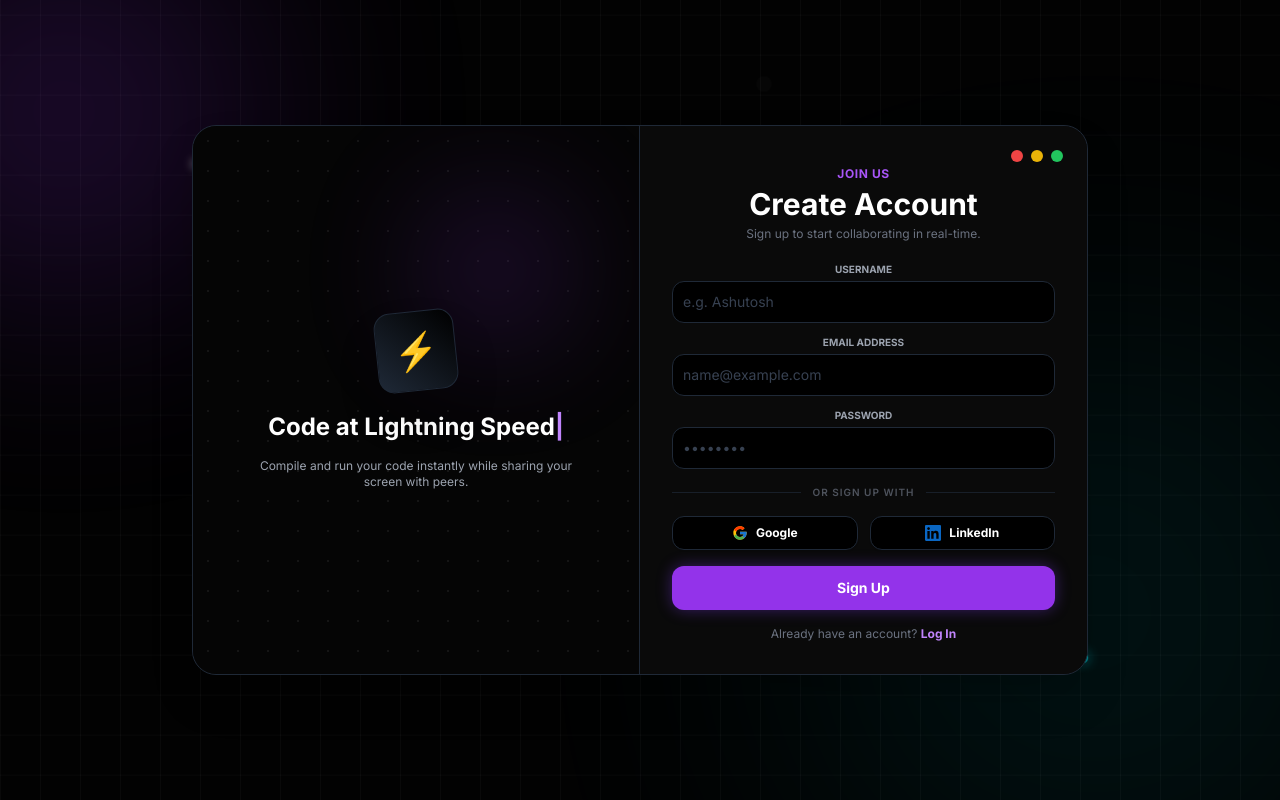
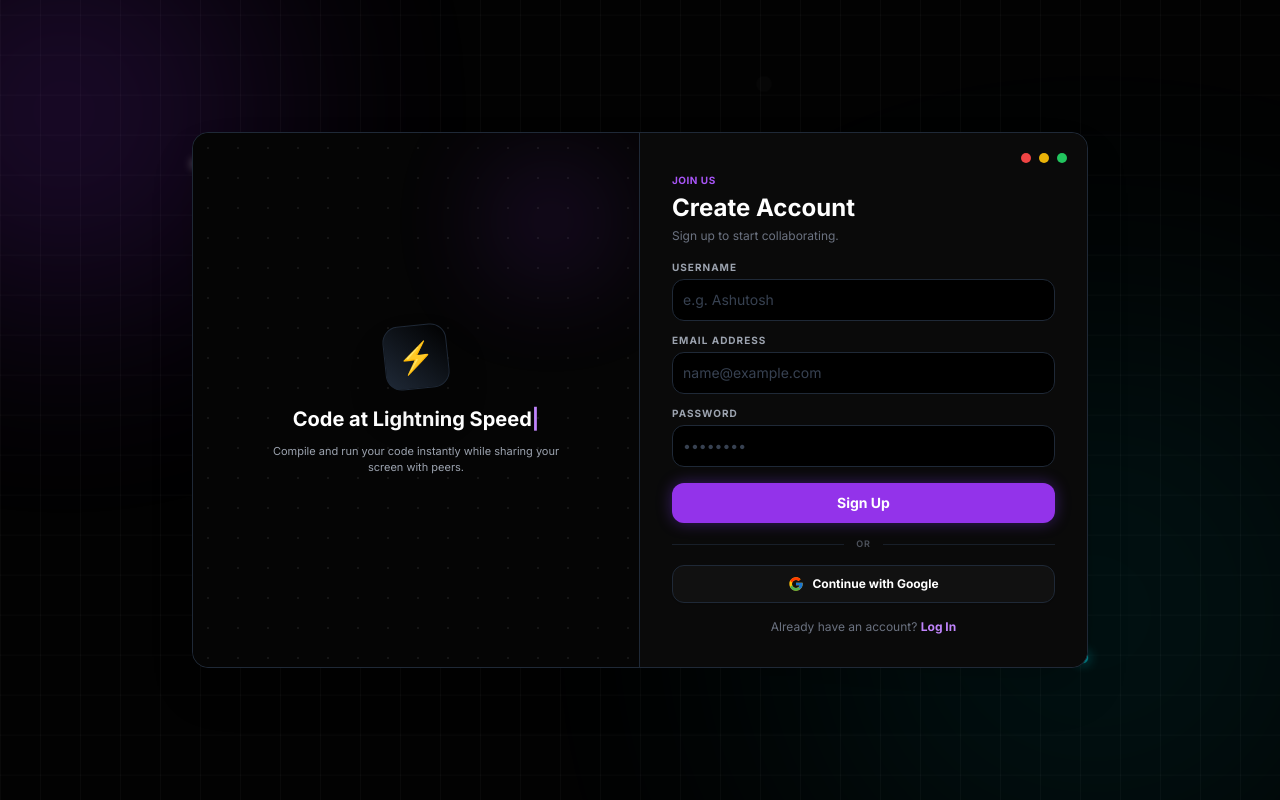
Before and after one commit to Ashutoshporwal-ashu/code-pair, a React (Vite) app: page /signup in a window 1280 px wide. Built offline with nearby package versions, Linux system fonts and the light colour scheme.

Commit message:
feat: finalized auth UI, fixed overflow issues, and made app production ready

```diff
--- a/package.json
+++ b/package.json
@@ -13,6 +13,7 @@
   "dependencies": {
     "@monaco-editor/react": "^4.6.0",
     "express": "^5.2.1",
+    "firebase": "^12.11.0",
     "framer-motion": "^12.36.0",
     "nodemon": "^3.1.11",
     "react": "^18.3.1",
--- /dev/null
+++ b/src/firebase.js
@@ -0,0 +1,20 @@
+// src/firebase.js
+import { initializeApp } from "firebase/app";
+import { getAuth, GoogleAuthProvider } from "firebase/auth";
+
+const firebaseConfig = {
+  apiKey: "AIzaSyAf8EJlzjr5zzEZY0BpfcJ2sBU4afGLOzY",
+  authDomain: "code-sync-15c65.firebaseapp.com",
+  projectId: "code-sync-15c65",
+  storageBucket: "code-sync-15c65.firebasestorage.app",
+  messagingSenderId: "881283922284",
+  appId: "1:881283922284:web:5752fa88186ff56bc49b49",
+  measurementId: "G-KFQ6LCQLGC"
+};
+
+// Initialize Firebase
+const app = initializeApp(firebaseConfig);
+
+// Initialize Firebase Authentication and get a reference to the service
+export const auth = getAuth(app);
+export const googleProvider = new GoogleAuthProvider();
--- a/src/pages/Signup.jsx
+++ b/src/pages/Signup.jsx
@@ -2,6 +2,8 @@ import React, { useState, useEffect } from 'react';
 import { Link, useNavigate } from 'react-router-dom';
 import toast from 'react-hot-toast';
 import Background from '../components/Background';
+import { auth, googleProvider } from '../firebase';
+import { createUserWithEmailAndPassword, signInWithPopup, updateProfile } from 'firebase/auth';
 
 const Signup = () => {
     const navigate = useNavigate();
@@ -15,35 +17,31 @@ const Signup = () => {
     const [signupDeleting, setSignupDeleting] = useState(false);
     const fullSignupText = "Code at Lightning Speed";
 
-    const signupTypingSpeed = 120;
-    const signupDeletingSpeed = 70;
-    const signupPauseTime = 2500;
-
     useEffect(() => {
         let signupTimer;
         const handleSignupTyping = () => {
             if (!signupDeleting) {
                 if (signupText.length < fullSignupText.length) {
                     setSignupText(fullSignupText.slice(0, signupText.length + 1));
-                    signupTimer = setTimeout(handleSignupTyping, signupTypingSpeed);
+                    signupTimer = setTimeout(handleSignupTyping, 120);
                 } else {
                     signupTimer = setTimeout(() => {
                         setSignupDeleting(true);
                         handleSignupTyping();
-                    }, signupPauseTime);
+                    }, 2500);
                 }
             } else {
                 if (signupText.length > 0) {
                     setSignupText(fullSignupText.slice(0, signupText.length - 1));
-                    signupTimer = setTimeout(handleSignupTyping, signupDeletingSpeed);
+                    signupTimer = setTimeout(handleSignupTyping, 70);
                 } else {
                     setSignupDeleting(false);
-                    signupTimer = setTimeout(handleSignupTyping, signupTypingSpeed);
+                    signupTimer = setTimeout(handleSignupTyping, 120);
                 }
             }
         };
 
-        signupTimer = setTimeout(handleSignupTyping, signupTypingSpeed);
+        signupTimer = setTimeout(handleSignupTyping, 120);
         return () => clearTimeout(signupTimer);
     }, [signupText, signupDeleting]);
 
@@ -51,7 +49,7 @@ const Signup = () => {
         setFormData({ ...formData, [e.target.name]: e.target.value });
     };
 
-    const handleSignup = (e) => {
+    const handleSignup = async (e) => {
         e.preventDefault();
 
         if (!formData.username || !formData.email || !formData.password) {
@@ -59,97 +57,121 @@ const Signup = () => {
             return;
         }
 
-        const users = JSON.parse(localStorage.getItem('codeSync_users')) || [];
-        const userExists = users.some(u => u.email === formData.email);
+        try {
+            const userCredential = await createUserWithEmailAndPassword(auth, formData.email, formData.password);
 
-        if (userExists) {
+            await updateProfile(userCredential.user, {
+                displayName: formData.username
+            });
+
+            localStorage.setItem('username', formData.username);
+            localStorage.setItem('token', userCredential.user.accessToken);
+
+            toast.success('Account created successfully! 🎉');
+            navigate('/');
+        } catch (error) {
+            if (error.code === 'auth/email-already-in-use') {
                 toast.error('Email is already registered! Please Login. ⚠️');
-            return;
+            } else if (error.code === 'auth/weak-password') {
+                toast.error('Password should be at least 6 characters. 🔒');
+            } else {
+                toast.error(error.message);
             }
-
-        users.push(formData);
-        localStorage.setItem('codeSync_users', JSON.stringify(users));
-
-        toast.success('Account created successfully! Please Log In. 🎉');
-        navigate('/login');
+        }
     };
 
-    const handleSocialAuth = (provider) => {
-        toast.success(`${provider} authentication coming soon!`);
+    const handleGoogleAuth = async () => {
+        try {
+            const result = await signInWithPopup(auth, googleProvider);
+            const user = result.user;
+
+            localStorage.setItem('username', user.displayName || 'Google User');
+            localStorage.setItem('token', user.accessToken);
+
+            toast.success(`Welcome, ${user.displayName}! 🚀`);
+            navigate('/');
+        } catch (error) {
+            if (error.code !== 'auth/popup-closed-by-user' && error.code !== 'auth/cancelled-popup-request') {
+                toast.error("Google Sign-In Failed! 🚫");
+                console.error(error);
+            }
+        }
     };
 
     return (
-        /* ✨ FIX 1: overflow-hidden ki jagah overflow-y-auto aur py-10 lagaya taaki scroll ho sake agar screen choti ho */
-        <div className="min-h-screen bg-[#020202] flex items-center justify-center py-10 px-4 relative overflow-y-auto overflow-x-hidden selection:bg-purple-500/30">
+        <div className="min-h-screen bg-[#020202] flex items-center justify-center p-4 relative overflow-y-auto overflow-x-hidden selection:bg-purple-500/30">
             <Background />
 
-            {/* ✨ FIX 2: min-h-[600px] hata diya taaki card automatic apni height adjust kare */}
-            <div className="bg-[#0a0a0a] rounded-3xl shadow-2xl flex flex-row-reverse max-w-4xl w-full border border-gray-800 animate-in fade-in zoom-in duration-300 relative z-10 my-auto">
+            <div className="bg-[#0a0a0a] rounded-2xl shadow-2xl flex flex-col md:flex-row-reverse max-w-4xl w-full border border-gray-800 animate-in fade-in zoom-in duration-300 relative z-10 m-auto">
 
-                {/* 📝 RIGHT SIDE: FORM (Spacing reduce ki gayi hai) */}
-                <div className="w-full md:w-1/2 p-6 md:p-8 flex flex-col justify-center relative z-10 bg-[#0a0a0a] rounded-r-3xl md:rounded-l-none rounded-l-3xl">
-                    <div className="absolute top-6 right-6 flex items-center gap-2">
-                        <div className="w-3 h-3 rounded-full bg-red-500"></div>
-                        <div className="w-3 h-3 rounded-full bg-yellow-500"></div>
-                        <div className="w-3 h-3 rounded-full bg-green-500"></div>
+                {/* 📝 FORM SIDE */}
+                <div className="w-full md:w-1/2 p-6 md:p-8 flex flex-col justify-center relative z-10 bg-[#0a0a0a] rounded-2xl md:rounded-l-none text-left items-start">
+                    <div className="absolute top-5 right-5 flex items-center gap-2">
+                        <div className="w-2.5 h-2.5 rounded-full bg-red-500"></div>
+                        <div className="w-2.5 h-2.5 rounded-full bg-yellow-500"></div>
+                        <div className="w-2.5 h-2.5 rounded-full bg-green-500"></div>
                     </div>
 
-                    <div className="mb-5 mt-2">
-                        <h4 className="text-purple-500 font-bold text-xs uppercase tracking-wider mb-1">Join Us</h4>
-                        <h1 className="text-3xl font-extrabold text-white mb-1">Create Account</h1>
-                        <p className="text-gray-500 text-xs">Sign up to start collaborating in real-time.</p>
+                    <div className="mb-4 mt-2 w-full text-left">
+                        <h4 className="text-purple-500 font-bold text-[10px] uppercase tracking-wider mb-1">Join Us</h4>
+                        <h1 className="text-2xl font-extrabold text-white mb-1">Create Account</h1>
+                        <p className="text-gray-500 text-xs">Sign up to start collaborating.</p>
                     </div>
 
-                    {/* ✨ FIX 3: gap-4 ko gap-3 kar diya */}
-                    <form onSubmit={handleSignup} className="flex flex-col gap-3">
-                        <div className="flex flex-col gap-1">
-                            <label className="text-[10px] font-bold text-gray-400 uppercase">Username</label>
+                    <form onSubmit={handleSignup} className="flex flex-col gap-3 w-full text-left">
+                        <div className="flex flex-col gap-1 w-full">
+                            <label className="text-[10px] font-bold text-gray-400 uppercase tracking-widest text-left">Username</label>
                             <input
                                 type="text"
                                 name="username"
                                 placeholder="e.g. Ashutosh"
-                                className="bg-black border border-gray-800 text-white p-2.5 rounded-xl focus:outline-none focus:border-purple-500 focus:ring-1 focus:ring-purple-500 transition-all placeholder-gray-700 text-sm"
+                                className="w-full bg-black border border-gray-800 text-white p-2.5 rounded-xl focus:outline-none focus:border-purple-500 focus:ring-1 focus:ring-purple-500 transition-all placeholder-gray-700 text-sm"
                                 value={formData.username}
                                 onChange={handleChange}
                             />
                         </div>
 
-                        <div className="flex flex-col gap-1">
-                            <label className="text-[10px] font-bold text-gray-400 uppercase">Email Address</label>
+                        <div className="flex flex-col gap-1 w-full">
+                            <label className="text-[10px] font-bold text-gray-400 uppercase tracking-widest text-left">Email Address</label>
                             <input
                                 type="email"
                                 name="email"
                                 placeholder="name@example.com"
-                                className="bg-black border border-gray-800 text-white p-2.5 rounded-xl focus:outline-none focus:border-purple-500 focus:ring-1 focus:ring-purple-500 transition-all placeholder-gray-700 text-sm"
+                                className="w-full bg-black border border-gray-800 text-white p-2.5 rounded-xl focus:outline-none focus:border-purple-500 focus:ring-1 focus:ring-purple-500 transition-all placeholder-gray-700 text-sm"
                                 value={formData.email}
                                 onChange={handleChange}
                             />
                         </div>
 
-                        <div className="flex flex-col gap-1">
-                            <label className="text-[10px] font-bold text-gray-400 uppercase">Password</label>
+                        <div className="flex flex-col gap-1 w-full">
+                            <label className="text-[10px] font-bold text-gray-400 uppercase tracking-widest text-left">Password</label>
                             <input
                                 type="password"
                                 name="password"
                                 placeholder="••••••••"
-                                className="bg-black border border-gray-800 text-white p-2.5 rounded-xl focus:outline-none focus:border-purple-500 focus:ring-1 focus:ring-purple-500 transition-all placeholder-gray-700 text-sm"
+                                className="w-full bg-black border border-gray-800 text-white p-2.5 rounded-xl focus:outline-none focus:border-purple-500 focus:ring-1 focus:ring-purple-500 transition-all placeholder-gray-700 text-sm"
                                 value={formData.password}
                                 onChange={handleChange}
                             />
                         </div>
 
-                        <div className="flex items-center gap-3 my-1 opacity-70">
+                        <button
+                            type="submit"
+                            className="mt-1 w-full bg-purple-600 hover:bg-purple-500 text-white font-bold py-2.5 rounded-xl shadow-[0_0_15px_rgba(124,58,237,0.4)] transition-all transform hover:scale-[1.01] active:scale-95 text-sm"
+                        >
+                            Sign Up
+                        </button>
+
+                        <div className="flex items-center gap-3 my-0.5 opacity-70 w-full">
                             <hr className="flex-1 border-gray-800" />
-                            <span className="text-gray-500 text-[10px] uppercase tracking-widest font-semibold">Or sign up with</span>
+                            <span className="text-gray-500 text-[9px] uppercase tracking-widest font-semibold">OR</span>
                             <hr className="flex-1 border-gray-800" />
                         </div>
 
-                        {/* ✨ FIX 4: Social buttons ki padding p-3 se p-2 kar di */}
-                        <div className="flex gap-3">
                         <button
                             type="button"
-                                onClick={() => handleSocialAuth('Google')}
-                                className="flex-1 flex items-center justify-center gap-2 bg-black border border-gray-800 p-2 rounded-xl hover:bg-white/5 transition-all shadow-sm group"
+                            onClick={handleGoogleAuth}
+                            className="w-full flex items-center justify-center gap-2 bg-[#111] border border-gray-800 p-2.5 rounded-xl hover:bg-white/5 transition-all shadow-sm group"
                         >
                             <svg className="w-4 h-4" viewBox="0 0 48 48">
                                 <path fill="#FFC107" d="M43.611,20.083H42V20H24v8h11.303c-1.649,4.657-6.08,8-11.303,8c-6.627,0-12-5.373-12-12c0-6.627,5.373-12,12-12c3.059,0,5.842,1.154,7.961,3.039l5.657-5.657C34.046,6.053,29.268,4,24,4C12.955,4,4,12.955,4,24c0,11.045,8.955,20,20,20c11.045,0,20-8.955,20-20C44,22.659,43.862,21.35,43.611,20.083z"/>
@@ -157,51 +179,31 @@ const Signup = () => {
                                 <path fill="#4CAF50" d="M24,44c5.166,0,9.86-1.977,13.409-5.192l-6.19-5.238C29.211,35.091,26.715,36,24,36c-5.202,0-9.619-3.317-11.283-7.946l-6.522,5.025C9.505,39.556,16.227,44,24,44z"/>
                                 <path fill="#1976D2" d="M43.611,20.083H42V20H24v8h11.303c-0.792,2.237-2.231,4.166-4.087,5.571c0.001-0.001,0.002-0.001,0.003-0.002l6.19,5.238C36.971,39.205,44,34,44,24C44,22.659,43.862,21.35,43.611,20.083z"/>
                             </svg>
-                                <span className="text-white text-xs font-bold group-hover:text-gray-200">Google</span>
-                            </button>
-
-                            <button
-                                type="button"
-                                onClick={() => handleSocialAuth('LinkedIn')}
-                                className="flex-1 flex items-center justify-center gap-2 bg-black border border-gray-800 p-2 rounded-xl hover:bg-white/5 transition-all shadow-sm group"
-                            >
-                                <svg className="w-4 h-4 text-[#0A66C2]" viewBox="0 0 24 24" fill="currentColor">
-                                    <path d="M20.447 20.452h-3.554v-5.569c0-1.328-.027-3.037-1.852-3.037-1.853 0-2.136 1.445-2.136 2.939v5.667H9.351V9h3.414v1.561h.046c.477-.9 1.637-1.85 3.37-1.85 3.601 0 4.267 2.37 4.267 5.455v6.286zM5.337 7.433c-1.144 0-2.063-.926-2.063-2.065 0-1.138.92-2.063 2.063-2.063 1.14 0 2.064.925 2.064 2.063 0 1.139-.925 2.065-2.064 2.065zm1.782 13.019H3.555V9h3.564v11.452zM22.225 0H1.771C.792 0 0 .774 0 1.729v20.542C0 23.227.792 24 1.771 24h20.451C23.2 24 24 23.227 24 22.271V1.729C24 .774 23.2 0 22.222 0h.003z"/>
-                                </svg>
-                                <span className="text-white text-xs font-bold group-hover:text-gray-200">LinkedIn</span>
-                            </button>
-                        </div>
-
-                        {/* ✨ FIX 5: Main button ki height py-4 se py-3 ki */}
-                        <button
-                            type="submit"
-                            className="mt-1 bg-purple-600 hover:bg-purple-500 text-white font-bold py-3 rounded-xl shadow-[0_0_15px_rgba(124,58,237,0.4)] transition-all transform hover:scale-[1.01] active:scale-95 text-sm"
-                        >
-                            Sign Up
+                            <span className="text-white text-xs font-bold group-hover:text-gray-200">Continue with Google</span>
                         </button>
                     </form>
 
-                    <p className="mt-4 text-center text-gray-500 text-xs">
+                    <p className="mt-4 text-center text-gray-500 text-xs w-full">
                         Already have an account? <Link to="/login" className="text-purple-400 font-bold hover:underline">Log In</Link>
                     </p>
                 </div>
 
-                {/* 🎨 LEFT SIDE: DESIGN */}
-                <div className="hidden md:flex w-1/2 bg-[#050505] relative items-center justify-center overflow-hidden border-r border-gray-800 rounded-l-3xl">
+                {/* 🎨 DESIGN SIDE */}
+                <div className="hidden md:flex w-1/2 bg-[#050505] relative items-center justify-center overflow-hidden border-r border-gray-800 rounded-l-2xl">
                     <div className="absolute inset-0 opacity-20" style={{ backgroundImage: 'radial-gradient(#555 1px, transparent 1px)', backgroundSize: '30px 30px' }}></div>
-                    <div className="absolute top-20 right-20 w-32 h-32 bg-purple-600 rounded-full blur-[70px] opacity-30 animate-pulse"></div>
+                    <div className="absolute top-10 right-10 w-24 h-24 bg-purple-600 rounded-full blur-[60px] opacity-30 animate-pulse"></div>
 
-                    <div className="relative z-10 flex flex-col items-center text-center p-8">
-                        <div className="w-20 h-20 mb-5 bg-gradient-to-tr from-gray-800 to-black border border-gray-800 rounded-2xl flex items-center justify-center shadow-2xl transform -rotate-6 hover:rotate-0 transition-all duration-500">
-                            <span className="text-4xl text-purple-400">⚡</span>
+                    <div className="relative z-10 flex flex-col items-center text-center p-6">
+                        <div className="w-16 h-16 mb-4 bg-gradient-to-tr from-gray-800 to-black border border-gray-800 rounded-2xl flex items-center justify-center shadow-2xl transform -rotate-6 hover:rotate-0 transition-all duration-500">
+                            <span className="text-3xl text-purple-400">⚡</span>
                         </div>
 
-                        <h2 className="text-2xl font-bold text-white mb-3 min-h-[35px]">
+                        <h2 className="text-xl font-bold text-white mb-2 min-h-[30px]">
                             {signupText}
                             <span className="text-purple-400 animate-pulse">|</span>
                         </h2>
 
-                        <p className="text-gray-400 text-xs max-w-xs">Compile and run your code instantly while sharing your screen with peers.</p>
+                        <p className="text-gray-400 text-[11px] max-w-xs">Compile and run your code instantly while sharing your screen with peers.</p>
                     </div>
                 </div>
             </div>
```
Also changed, not shown: 1 other file (tests, documents, lock files or other folders). Lines whose indentation alone changed are shown as unchanged.
